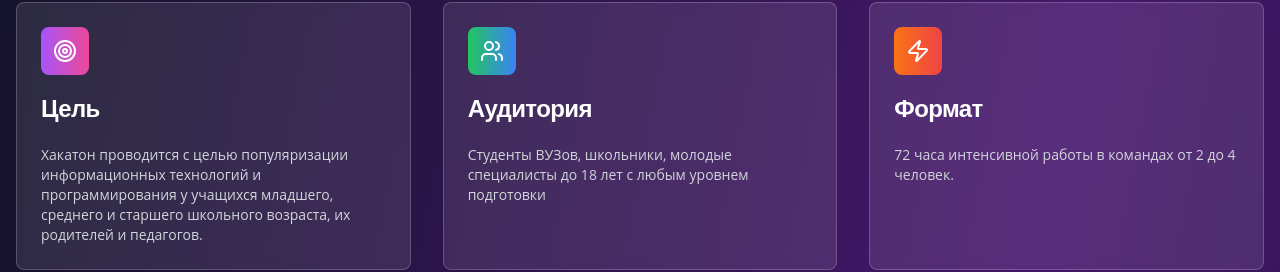
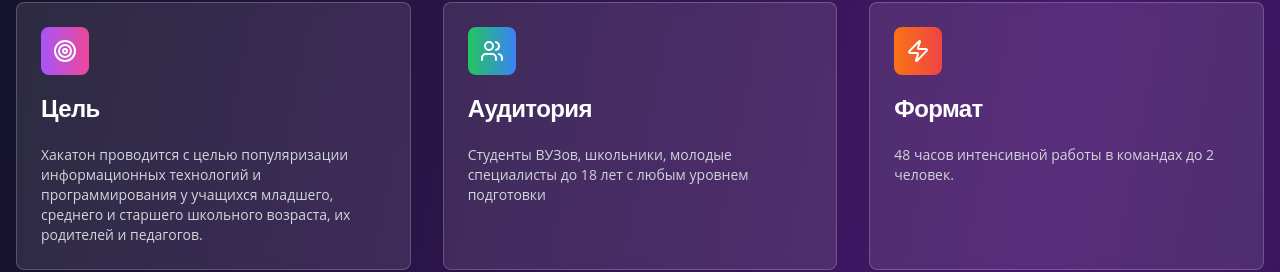
Before and after one commit to artemosipov13903-dev/nextgen-hackathon-landing, a React (Vite) app: page / in a window 1280 px wide. Shown: the part 1002-1274 px from the top of the page. Built offline with nearby package versions, Linux system fonts and the light colour scheme.

Commit message:
Обновление 1 компонентов

```diff
--- a/src/components/AboutSection.tsx
+++ b/src/components/AboutSection.tsx
@@ -45,7 +45,7 @@ const AboutSection = () => {
               <CardTitle className="text-white">Формат</CardTitle>
             </CardHeader>
             <CardContent>
-              <CardDescription className="text-gray-300">72 часа интенсивной работы в командах от 2 до 4 человек.</CardDescription>
+              <CardDescription className="text-gray-300">48 часов интенсивной работы в командах до 2 человек.</CardDescription>
             </CardContent>
           </Card>
         </div>
```
